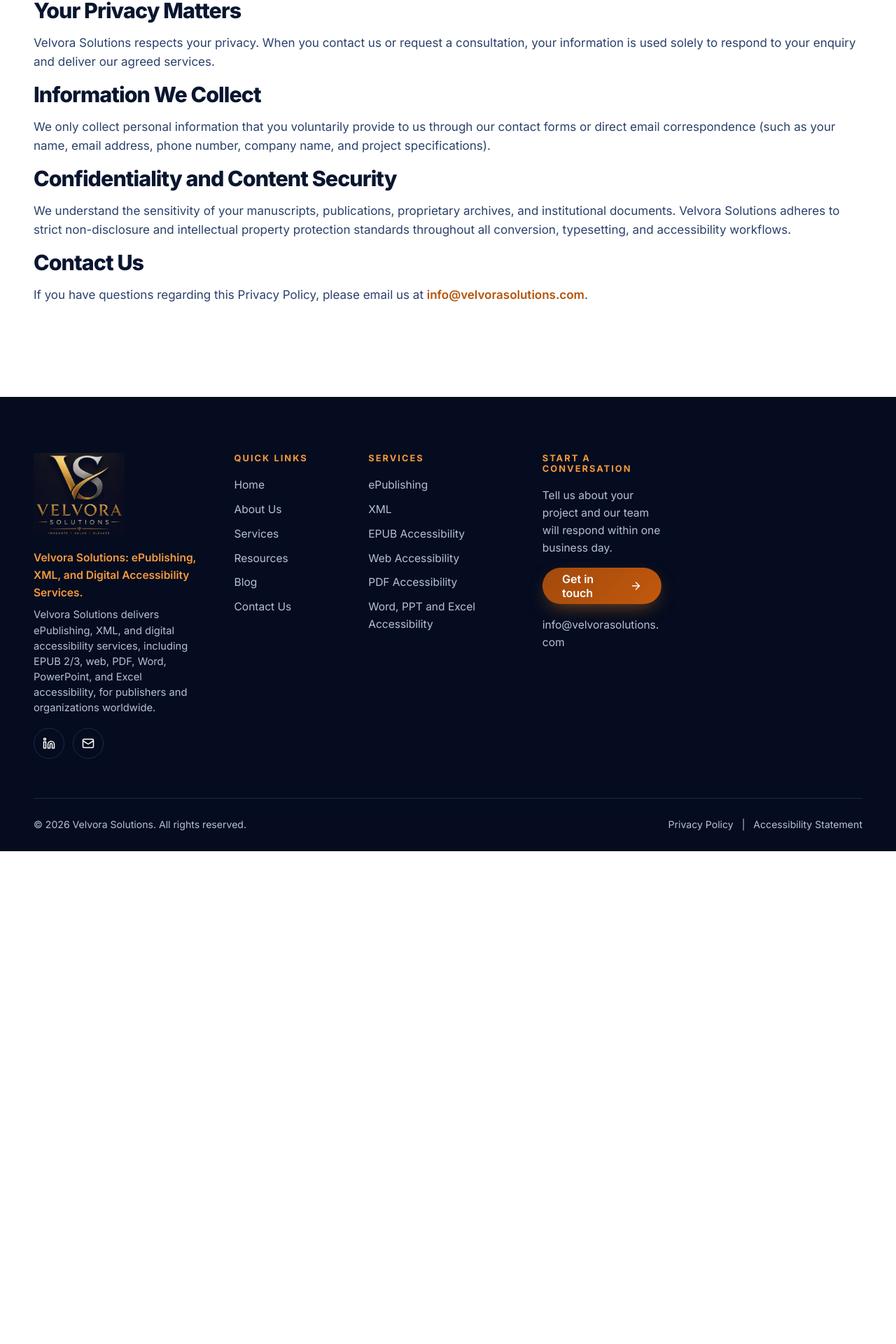
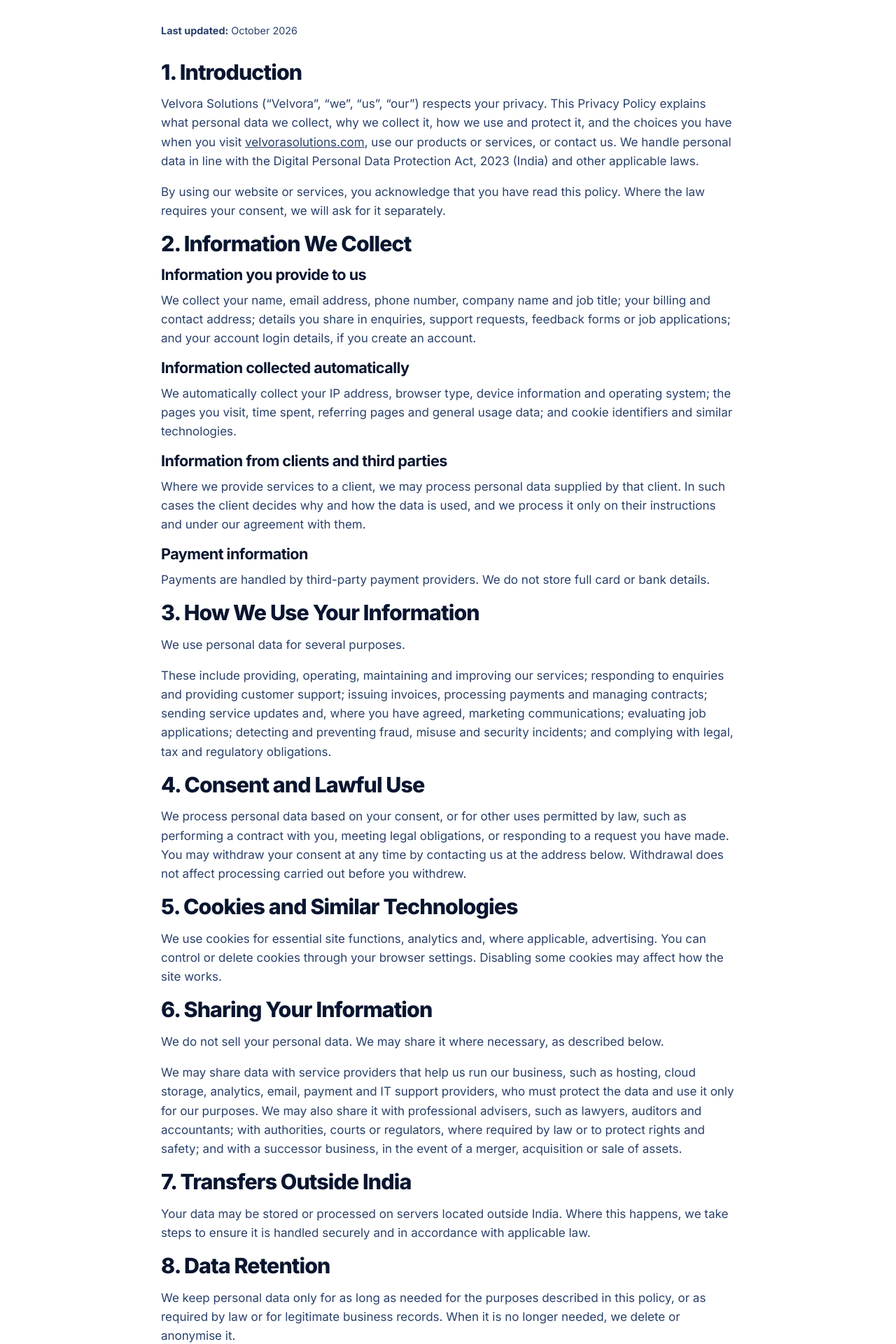
Before and after one commit to harini-paramasivam/demo_website, a React (Vite) app: page /privacy-policy in a window 1280 px wide. Shown: the part 654-2574 px from the top of the page at 70% size. Before the commit the page ends 1870 px from the top, so only its background shows below. Built offline with nearby package versions, Linux system fonts and the light colour scheme.

Commit message:
Update Privacy Policy with official DPDP compliance content and contact details

```diff
--- a/src/data/site.js
+++ b/src/data/site.js
@@ -11,8 +11,8 @@
     'Velvora Solutions is a content services company focused on three things we do exceptionally well: ePublishing, XML, and digital accessibility. Whether you publish books, journals, training material, or corporate documents, we make sure your content is well-structured, standards-compliant, and usable by everyone, including people who rely on assistive technologies.',
   email: 'info@velvorasolutions.com',
   accessibilityEmail: 'accessibility@velvorasolutions.com',
-  phone: '+91 98765 43210',
-  address: 'Velvora Solutions, Chennai, Tamil Nadu, India',
+  phone: '+91 9500834236',
+  address: '450/90, Indra Nagar, Pathirikuppam, Cuddalore, Tamilnadu – 606302',
   hours: 'Mon to Fri, 9:30 AM to 6:30 PM IST',
   linkedinCompany: 'https://www.linkedin.com/company/118444302/',
   aboutLine: 'Velvora Solutions: ePublishing, XML, and Digital Accessibility Services.',
--- a/src/pages/PrivacyPolicy.jsx
+++ b/src/pages/PrivacyPolicy.jsx
@@ -1,34 +1,148 @@
-import { company } from '../data/site.js';
+import { Mail, Phone, MapPin, ShieldCheck } from 'lucide-react';
 import { PageHero } from '../components/ui.jsx';
 
 export default function PrivacyPolicy() {
   return (
     <>
       <PageHero eyebrow="Legal" title="Privacy Policy" crumbs={['Privacy Policy']}>
-        How Velvora Solutions protects your information and confidentiality.
+        How Velvora Solutions collects, protects, and handles your personal data in accordance with applicable laws.
       </PageHero>
 
       <section className="section">
-        <div className="container prose">
-          <h2>Your Privacy Matters</h2>
-          <p>
-            Velvora Solutions respects your privacy. When you contact us or request a consultation, your information is used solely to respond to your enquiry and deliver our agreed services.
+        <div className="container prose" style={{ maxWidth: '820px' }}>
+          <p className="meta" style={{ marginBottom: '2rem' }}>
+            <strong>Last updated:</strong> October 2026
           </p>
 
-          <h2>Information We Collect</h2>
+          <h2>1. Introduction</h2>
           <p>
-            We only collect personal information that you voluntarily provide to us through our contact forms or direct email correspondence (such as your name, email address, phone number, company name, and project specifications).
+            Velvora Solutions (&ldquo;Velvora&rdquo;, &ldquo;we&rdquo;, &ldquo;us&rdquo;, &ldquo;our&rdquo;) respects your privacy. This Privacy Policy explains what personal data we collect, why we collect it, how we use and protect it, and the choices you have when you visit <a href="https://www.velvorasolutions.com/" target="_blank" rel="noreferrer">velvorasolutions.com</a>, use our products or services, or contact us. We handle personal data in line with the Digital Personal Data Protection Act, 2023 (India) and other applicable laws.
+          </p>
+          <p>
+            By using our website or services, you acknowledge that you have read this policy. Where the law requires your consent, we will ask for it separately.
           </p>
 
-          <h2>Confidentiality and Content Security</h2>
+          <h2>2. Information We Collect</h2>
+          <h3>Information you provide to us</h3>
           <p>
-            We understand the sensitivity of your manuscripts, publications, proprietary archives, and institutional documents. Velvora Solutions adheres to strict non-disclosure and intellectual property protection standards throughout all conversion, typesetting, and accessibility workflows.
+            We collect your name, email address, phone number, company name and job title; your billing and contact address; details you share in enquiries, support requests, feedback forms or job applications; and your account login details, if you create an account.
           </p>
 
-          <h2>Contact Us</h2>
+          <h3>Information collected automatically</h3>
           <p>
-            If you have questions regarding this Privacy Policy, please email us at{' '}
-            <a href={`mailto:${company.email}`} className="tlink">{company.email}</a>.
+            We automatically collect your IP address, browser type, device information and operating system; the pages you visit, time spent, referring pages and general usage data; and cookie identifiers and similar technologies.
+          </p>
+
+          <h3>Information from clients and third parties</h3>
+          <p>
+            Where we provide services to a client, we may process personal data supplied by that client. In such cases the client decides why and how the data is used, and we process it only on their instructions and under our agreement with them.
+          </p>
+
+          <h3>Payment information</h3>
+          <p>
+            Payments are handled by third-party payment providers. We do not store full card or bank details.
+          </p>
+
+          <h2>3. How We Use Your Information</h2>
+          <p>
+            We use personal data for several purposes.
+          </p>
+          <p>
+            These include providing, operating, maintaining and improving our services; responding to enquiries and providing customer support; issuing invoices, processing payments and managing contracts; sending service updates and, where you have agreed, marketing communications; evaluating job applications; detecting and preventing fraud, misuse and security incidents; and complying with legal, tax and regulatory obligations.
+          </p>
+
+          <h2>4. Consent and Lawful Use</h2>
+          <p>
+            We process personal data based on your consent, or for other uses permitted by law, such as performing a contract with you, meeting legal obligations, or responding to a request you have made. You may withdraw your consent at any time by contacting us at the address below. Withdrawal does not affect processing carried out before you withdrew.
+          </p>
+
+          <h2>5. Cookies and Similar Technologies</h2>
+          <p>
+            We use cookies for essential site functions, analytics and, where applicable, advertising. You can control or delete cookies through your browser settings. Disabling some cookies may affect how the site works.
+          </p>
+
+          <h2>6. Sharing Your Information</h2>
+          <p>
+            We do not sell your personal data. We may share it where necessary, as described below.
+          </p>
+          <p>
+            We may share data with service providers that help us run our business, such as hosting, cloud storage, analytics, email, payment and IT support providers, who must protect the data and use it only for our purposes. We may also share it with professional advisers, such as lawyers, auditors and accountants; with authorities, courts or regulators, where required by law or to protect rights and safety; and with a successor business, in the event of a merger, acquisition or sale of assets.
+          </p>
+
+          <h2>7. Transfers Outside India</h2>
+          <p>
+            Your data may be stored or processed on servers located outside India. Where this happens, we take steps to ensure it is handled securely and in accordance with applicable law.
+          </p>
+
+          <h2>8. Data Retention</h2>
+          <p>
+            We keep personal data only for as long as needed for the purposes described in this policy, or as required by law or for legitimate business records. When it is no longer needed, we delete or anonymise it.
+          </p>
+
+          <h2>9. Data Security</h2>
+          <p>
+            We use reasonable technical and organisational safeguards, such as access controls, encryption where appropriate, and staff confidentiality obligations, to protect personal data against unauthorised access, loss or misuse. No method of transmission or storage is completely secure, so we cannot guarantee absolute security. If a personal data breach occurs, we will notify affected persons and the relevant authority as required by law.
+          </p>
+
+          <h2>10. Your Rights</h2>
+          <p>
+            Subject to applicable law, you have several rights.
+          </p>
+          <p>
+            These include the right to obtain a summary of the personal data we hold about you and how we process it; to request correction or updating of inaccurate or incomplete data; to request erasure of your data when it is no longer needed; to withdraw your consent; to seek redressal of grievances; and to nominate another person to exercise your rights in the event of your death or incapacity.
+          </p>
+          <p>
+            To exercise any of these rights, contact us using the details in <a href="#section-13" className="tlink">Section 13</a>.
+          </p>
+
+          <h2>11. Children&apos;s Privacy</h2>
+          <p>
+            Our services are not directed at children under 18. We do not knowingly collect personal data from children without verifiable consent from a parent or lawful guardian. If you believe a child has given us data, please contact us and we will delete it.
+          </p>
+
+          <h2>12. Third-Party Links</h2>
+          <p>
+            Our website may link to other websites. We are not responsible for the privacy practices of those sites, and we encourage you to read their policies.
+          </p>
+
+          <div id="section-13" className="callout-card" style={{ margin: '2.5rem 0' }}>
+            <h2 style={{ marginTop: 0, display: 'flex', alignItems: 'center', gap: '10px' }}>
+              <ShieldCheck size={24} className="accent" aria-hidden="true" />
+              13. Grievance Officer and Contact Details
+            </h2>
+            <p>
+              If you have questions, concerns or complaints about this policy or how we handle your data, please contact:
+            </p>
+            <p style={{ margin: '1rem 0' }}>
+              <strong>Grievance Officer / Data Protection Contact:</strong><br />
+              <strong>Velvora Solutions</strong><br />
+              450/90, Indra Nagar,<br />
+              Pathirikuppam,<br />
+              Cuddalore,<br />
+              Tamilnadu &ndash; 606302
+            </p>
+            <p style={{ margin: '0.5rem 0' }}>
+              <Mail size={16} aria-hidden="true" style={{ verticalAlign: 'middle', marginRight: '6px' }} />
+              Email:{' '}
+              <a href="mailto:info@velvorasolutions.com" className="tlink">info@velvorasolutions.com</a>
+            </p>
+            <p style={{ margin: '0.5rem 0' }}>
+              <Phone size={16} aria-hidden="true" style={{ verticalAlign: 'middle', marginRight: '6px' }} />
+              Phone: <strong>+91 9500834236</strong>
+            </p>
+            <p className="meta" style={{ marginTop: '1rem' }}>
+              We will aim to respond within a reasonable time, and within any period required by law.
+            </p>
+          </div>
+
+          <h2>14. Changes to This Policy</h2>
+          <p>
+            We may update this Privacy Policy from time to time. The latest version will always be posted on our website with the &ldquo;Last updated&rdquo; date. If we make significant changes, we will notify you where required.
+          </p>
+
+          <h2>15. Disclaimer</h2>
+          <p>
+            This Privacy Policy is provided for general information about how Velvora Solutions handles personal data. It does not constitute legal advice and does not create any rights or obligations beyond those provided by applicable law. If any part of this policy conflicts with applicable law, the law prevails. Nothing in this policy limits any right you have under law. If you have specific concerns about your personal data, please contact us using the details in <a href="#section-13" className="tlink">Section 13</a>.
           </p>
         </div>
       </section>
```
